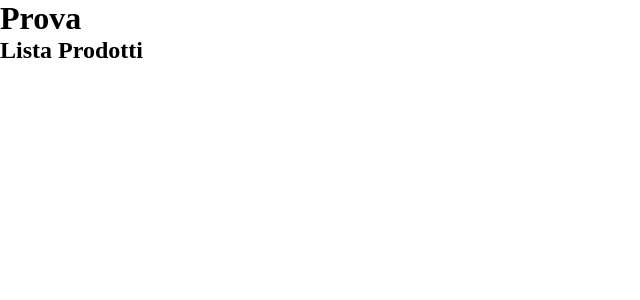
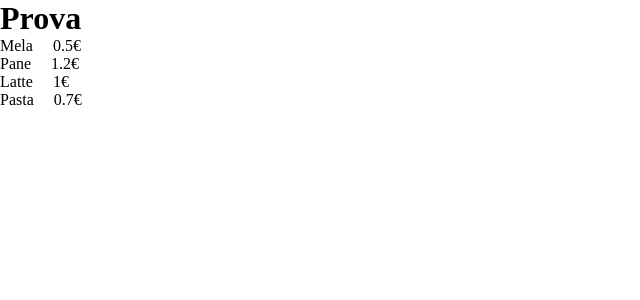
Before and after one commit to riccardo-ottavi/ex-react-usereducer-spesa, a React (Vite) app: page / in a window 1280 px wide. Shown: the top 300 px of the page, without its empty margins (0-640 px from the left). Built offline with nearby package versions, Linux system fonts and the light colour scheme.

Commit message:
manda in pagina i prodotti

```diff
--- a/src/App.css
+++ b/src/App.css
@@ -3,3 +3,8 @@
   padding: 0;
   box-sizing: border-box;
 }
+
+.card{
+  display: flex;
+  gap: 20px;
+}
--- a/src/App.jsx
+++ b/src/App.jsx
@@ -13,7 +13,9 @@ function App() {
   return (
     <>
       <h1>Prova</h1>
-      <ProductsList/>
+      <ProductsList
+        products={products}
+      />
     </>
   )
 }
--- a/src/components/ProductsList.jsx
+++ b/src/components/ProductsList.jsx
@@ -1,7 +1,14 @@
-export default function ProductsList(){
+export default function ProductsList({ products }){
+
+
     return(
         <div className="container">
-            <h2>Lista Prodotti</h2>
+            {products?.map( p => (
+                <div className="card">
+                    <p>{p.name}</p>
+                    <p>{p.price}€</p>
+                </div>
+            ))}
         </div>
     )
 }
```
